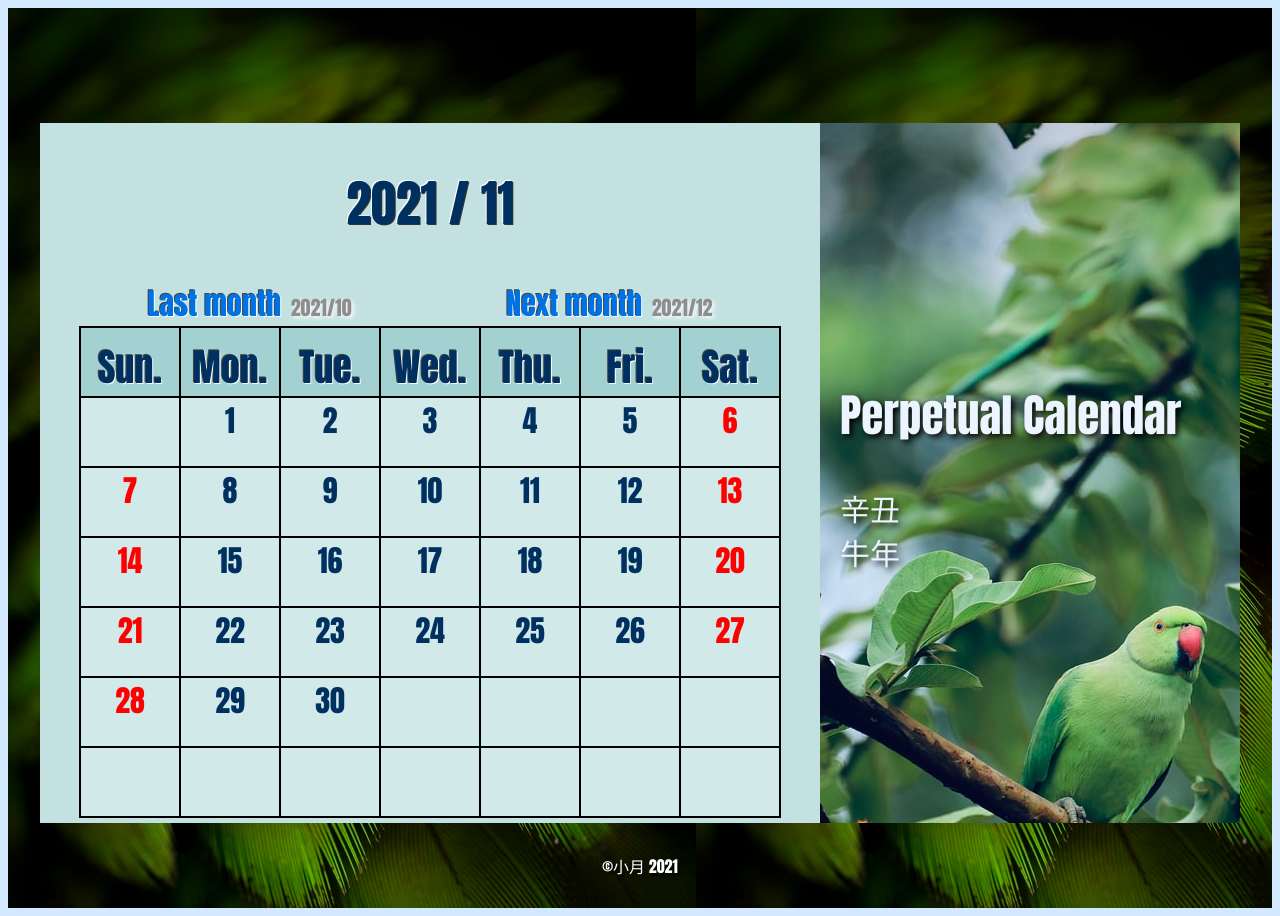
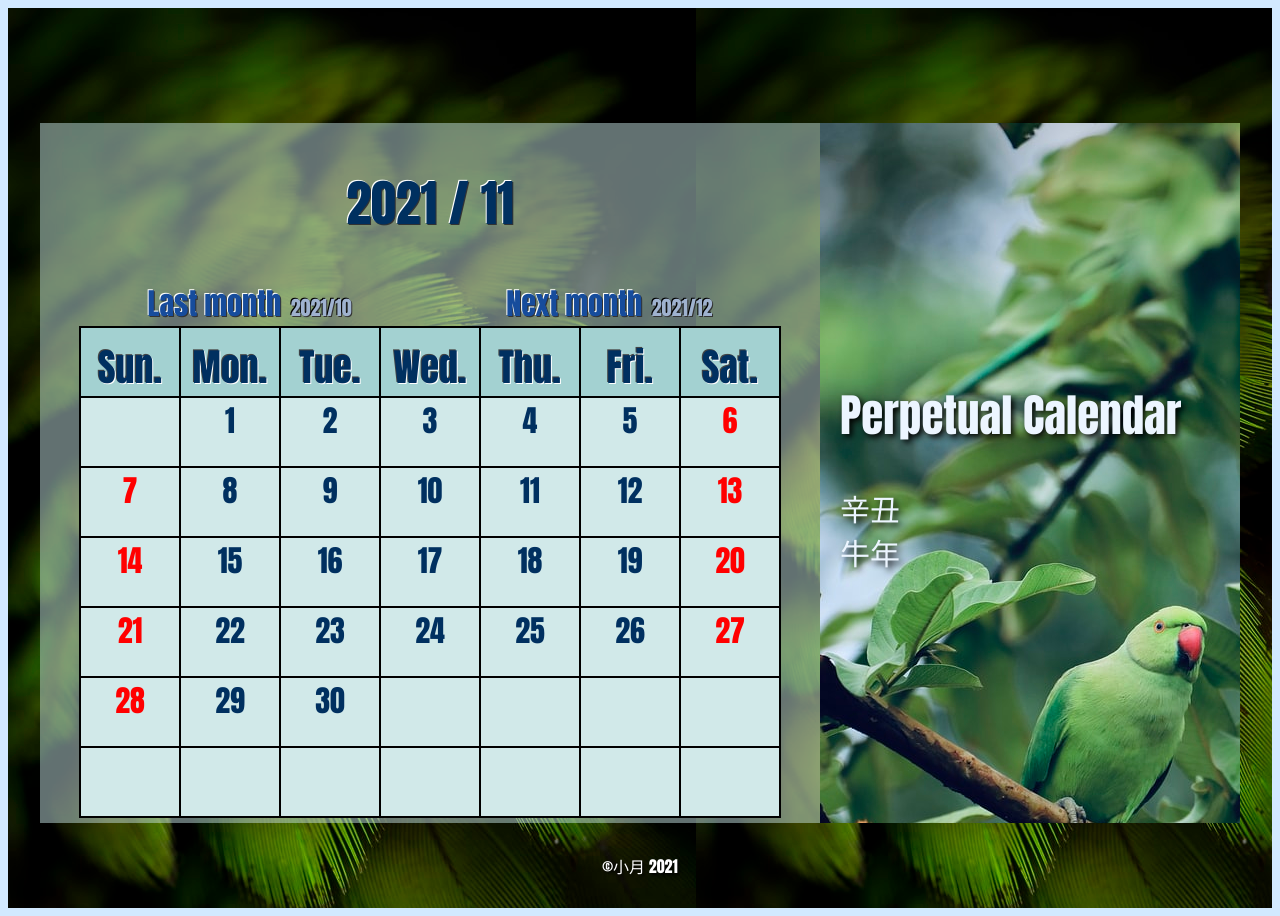
Before and after one commit to mooncactusmoon/calendarByPHP, a PHP site: page /index.php in a window 1280 px wide. Run offline with PHP 8.4, Linux system fonts and the light colour scheme.

Commit message:
調整section透明度，更改字體顏色

```diff
--- a/index.php
+++ b/index.php
@@ -69,9 +69,10 @@
     }
     a>span{
         font-size: 20px;
-        color : #8E8E8E;
+        color : rgb(159, 178, 207);
         background:none;
-        text-shadow: white 0.1em 0.1em 0.2em;
+        /* text-shadow: white 0.1em 0.1em 0.2em; */
+        text-shadow: -1px -1px black, 1px 1px #333;
     }
     main{
         display: flex;
@@ -90,7 +91,7 @@
         margin: auto;
         color: 	#003060;
 
-        background-color: #C4E1E1;
+        background-color: rgba(196, 225, 225,0.5);
 
     }
 
@@ -114,11 +115,11 @@
 
     }
     a:link,a:visited,a:hover,a:active {
-        color: 	#0072E3;
+        color: 	rgb(22, 76, 156);
         text-decoration: none;
         background:none;
-        text-shadow: 1px 1px white, -1px -1px #444;
-
+        /* text-shadow: 1px 1px white, -1px -1px #444; */
+        text-shadow: -1px -1px white, 1px 1px #333;
     }
     footer{
     flex-basis: 100%;
```
